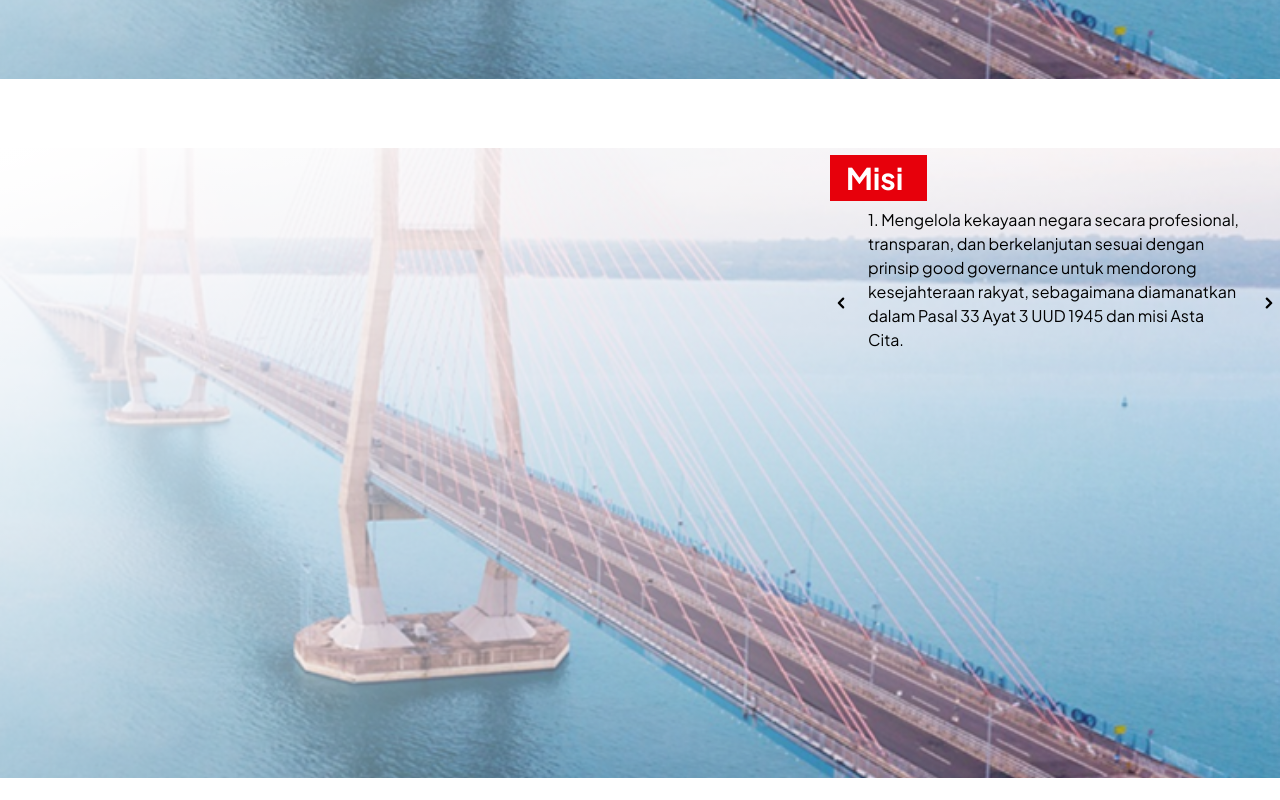
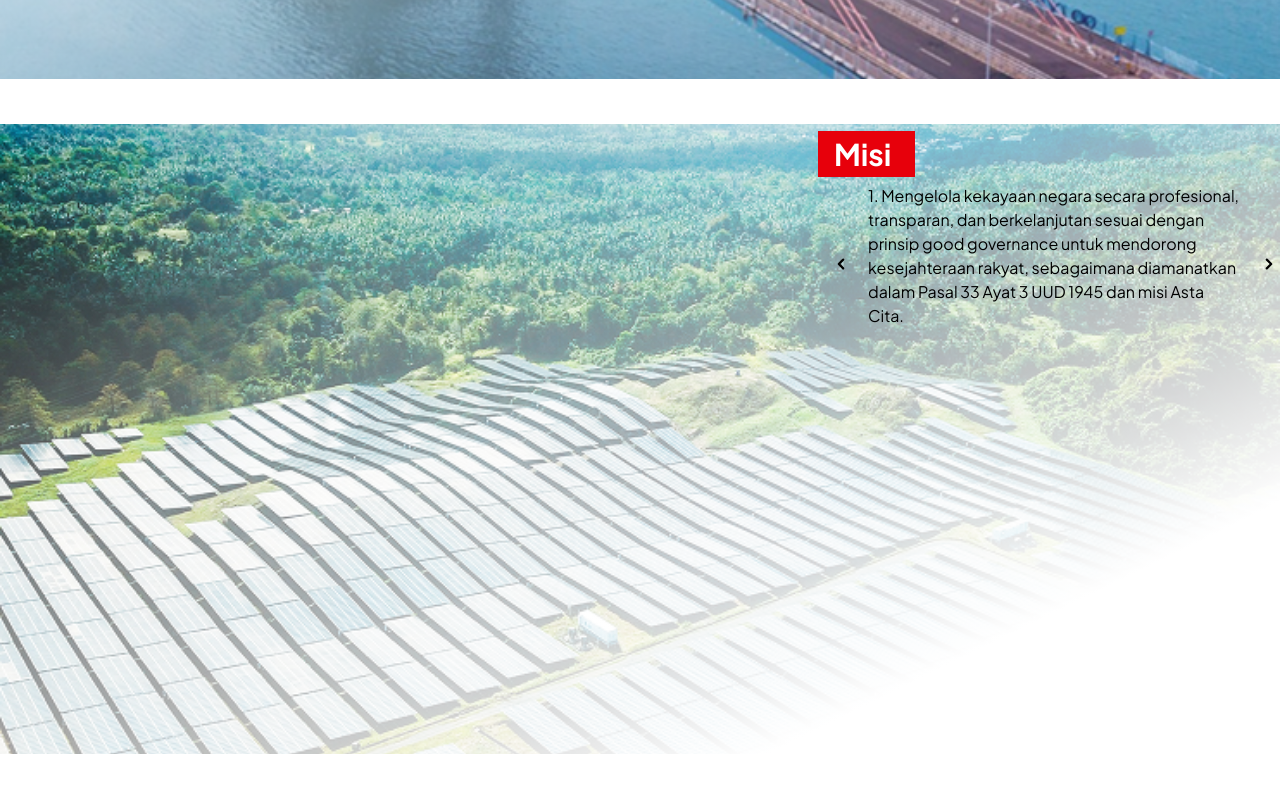
Before and after one commit to ernestoyoofi/remake-danantara, a Next.js app: page / in a window 1280 px wide. Shown: the part 3440-4240 px from the top of the page. Built offline with nearby package versions, Linux system fonts and the light colour scheme; what next-reveal would draw is missing.

Commit message:
fix text slider

```diff
--- a/app/components/TextSlider.js
+++ b/app/components/TextSlider.js
@@ -14,20 +14,20 @@ export default function TextSlider({ listString }) {
 
   return <div className="w-full mt-3">
     <div className="relative flex items-center justify-between w-full mx-auto text-center">
-      <button className="flex items-center justify-center w-[22px] h-[190px]" onClick={prevSlide}>
-        <HiChevronLeft size={28}/>
+      <button className="flex items-center justify-center w-[22px] h-[160px] cursor-pointer active:scale-90" onClick={prevSlide}>
+        <HiChevronLeft size={30}/>
       </button>
-      <div className="relative overflow-hidden flex-1 mx-4 w-[calc(100%-44px)] h-[190px]">
+      <div className="relative overflow-hidden flex-1 mx-4 w-[calc(100%-44px)] h-[160px]">
         <div className="flex transition-transform duration-300 ease-in-out" style={{ transform: `translateX(-${currentIndex * 100}%)` }}>
           {listText.map((text, index) => (
-            <div key={index} className="flex items-start justify-center flex-shrink-0 w-full h-[190px]">
+            <div key={index} className="flex items-start justify-center flex-shrink-0 w-full h-[160px]">
               <div className="text-left">{text}</div>
             </div>
           ))}
         </div>
       </div>
-      <button className="flex items-center justify-center w-[22px] h-[190px]" onClick={nextSlide}>
-        <HiChevronRight size={28}/>
+      <button className="flex items-center justify-center w-[22px] h-[160px] cursor-pointer active:scale-90" onClick={nextSlide}>
+        <HiChevronRight size={30}/>
       </button>
     </div>
   </div>
--- a/app/content/VisionAndMission.js
+++ b/app/content/VisionAndMission.js
@@ -3,11 +3,21 @@
 import { RevealWrapper } from  "next-reveal"
 import languageView from "../components/LanguageView"
 import { useLanguage } from "../components/ContextLanguage"
+import { useState } from "react"
+import { HiChevronLeft, HiChevronRight } from "react-icons/hi"
 import TextSlider from "../components/TextSlider"
 
 export default function VisionAndMission() {
   const { language } = useLanguage()
   const displayLang = languageView(language)
+  const [currentIndex, setCurrentIndex] = useState(0)
+
+  const prevSlide = () => {
+    setCurrentIndex((prev) => (prev === 0 ? 5 - 1 : prev - 1))
+  }
+  const nextSlide = () => {
+    setCurrentIndex((prev) => (prev === 5 - 1 ? 0 : prev + 1))
+  }
 
   return <div data-group-element="vision_and_mission">
     <RevealWrapper origin="bottom" reset={false}>
@@ -20,8 +30,8 @@ export default function VisionAndMission() {
         <div className="w-full h-[calc(100vh-170px)] min-h-[490px] max-h-[950px]">
           <div className="absolute w-[calc(100%-calc(16px*0))] h-[calc(100vh-170px)] min-h-[490px] max-h-[950px] from-transparent to-white bg-gradient-to-tl z-20 flex justify-center overflow-hidden">
             <div className="w-full max-w-[1873px] max-h-[calc(950px)] flex justify-start">
-              <RevealWrapper className="w-full max-w-[720px] h-[calc(100vh-170px)] min-h-[490px] max-h-[950px] px-10 flex justify-center items-center" reset={false} origin="left">
-                <div className="w-[450px] mt-3">
+              <RevealWrapper className="w-full max-w-[720px] h-[calc(100vh-170px)] min-h-[490px] max-h-[950px] px-10 flex justify-center items-center" reset={false} origin="right">
+                <div className="w-full max-w-[450px] mt-3">
                   <RevealWrapper origin="left" reset={false} delay={250} distance="160px">
                     <h1 className="text-3xl font-bold bg-red-600 px-4 p-1 pr-6 text-white inline -ml-3">{displayLang("vision")}</h1>
                   </RevealWrapper>
@@ -41,16 +51,16 @@ export default function VisionAndMission() {
       </div>
     </RevealWrapper>
     <RevealWrapper origin="bottom" reset={false}>
-      <div className="w-full h-[calc(100vh-calc(50px*2))] max-h-[940px] min-h-[420px] overflow-hidden mt-6">
+      <div className="w-full h-[calc(100vh-calc(50px*2))] max-h-[940px] min-h-[420px] overflow-hidden">
         <div className="w-full h-[calc(100vh-170px)] min-h-[490px] max-h-[950px]">
-          <div className="absolute w-[calc(100%-calc(16px*0))] h-[calc(100vh-170px)] min-h-[490px] max-h-[950px] from-transparent to-white bg-gradient-to-tl z-20 flex justify-center overflow-hidden">
+          <div className="absolute w-[calc(100%-calc(16px*0))] h-[calc(100vh-170px)] min-h-[490px] max-h-[950px] from-transparent to-white to-80% bg-gradient-to-br z-20 flex justify-center overflow-hidden">
             <div className="w-full max-w-[1873px] max-h-[calc(950px)] flex justify-end">
-              <RevealWrapper className="w-full max-w-[720px] h-[calc(100vh-170px)] min-h-[490px] max-h-[950px] px-10 flex justify-center items-center" reset={false} origin="left">
-                <div className="w-[450px] mt-3">
-                  <RevealWrapper origin="right" reset={false} delay={250} distance="160px" className="px-10 mx-4">
-                    <h1 className="text-3xl font-bold bg-red-600 px-4 p-1 pr-6 text-white inline -mr-3">{displayLang("mission_title")}</h1>
+              <RevealWrapper className="w-full max-w-[720px] h-[calc(100vh-170px)] min-h-[490px] max-h-[950px] px-10 flex justify-center items-center" reset={false} origin="right">
+                <div className="w-full max-w-[450px] mt-3">
+                  <RevealWrapper origin="left" reset={false} delay={250} distance="160px">
+                    <h1 className="text-3xl font-bold bg-red-600 px-4 p-1 pr-6 text-white inline -ml-3">{displayLang("mission_title")}</h1>
                   </RevealWrapper>
-                  <RevealWrapper origin="right" reset={false} delay={450} distance="200px" className="px-10 mx-4">
+                  <RevealWrapper origin="left" reset={false} delay={450} distance="200px">
                     <TextSlider
                       listString={[
                         displayLang("mission_desc_one"),
@@ -68,7 +78,7 @@ export default function VisionAndMission() {
           <img
             alt="Bridge Ilustration"
             className="w-full h-full object-cover"
-            src="/content/bridge-illustration.png"
+            src="/content/landscape-illustration.png"
           />
         </div>
       </div>
```
